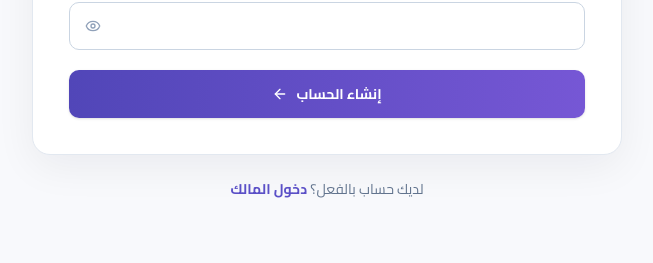
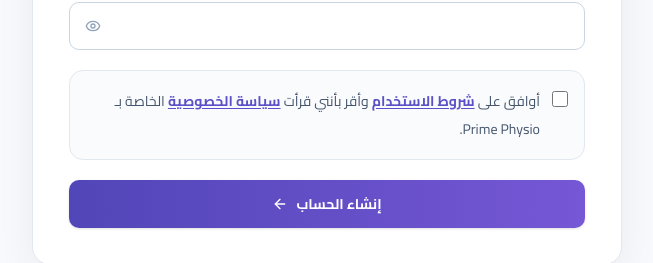
Before and after one commit to ahmedsalamaahmed28-a11y/Prime-Physio, a Next.js app: page /signup in a window 1280 px wide. Shown: the part 804-1067 px from the top of the page, without its empty margins (313-966 px from the left). Built offline with nearby package versions, Linux system fonts and the light colour scheme; no server answers.

Commit message:
feat(signup): require acceptance of terms and privacy policy

```diff
--- a/src/app/signup/page.tsx
+++ b/src/app/signup/page.tsx
@@ -89,6 +89,7 @@ function SignupPageContent() {
   const [loading, setLoading] = useState(false);
   const [error, setError] = useState("");
   const [notice, setNotice] = useState("");
+  const [acceptedLegal, setAcceptedLegal] = useState(false);
 
   const cleanEmail = useMemo(() => email.trim().toLowerCase(), [email]);
   const cleanPhone = useMemo(() => {
@@ -125,6 +126,10 @@ function SignupPageContent() {
   const requestCode = async () => {
     setError("");
     setNotice("");
+    if (!acceptedLegal) {
+      setError(isRtl ? "يجب الموافقة على شروط الاستخدام وسياسة الخصوصية للمتابعة." : "You must accept the Terms of Use and Privacy Policy to continue.");
+      return;
+    }
     if (!firstName.trim() || !lastName.trim() || !cleanEmail || !cleanPhone) {
       setError(isRtl ? "يرجى إدخال الاسم الأول واسم العائلة والبريد الإلكتروني ورقم الموبايل." : "Please enter your first name, last name, email and mobile number.");
       return;
@@ -183,7 +188,7 @@ function SignupPageContent() {
       const response = await fetch("/api/auth/verify-email", {
         method: "POST",
         headers: { "Content-Type": "application/json" },
-        body: JSON.stringify({ email: cleanEmail, phone: cleanPhone, code, name: fullName, password }),
+        body: JSON.stringify({ email: cleanEmail, phone: cleanPhone, code, name: fullName, password, acceptedLegal }),
       });
       const data = await response.json().catch(() => ({}));
       if (!response.ok) throw new Error(data.error || (isRtl ? "تعذر تفعيل الحساب." : "Could not activate the account."));
@@ -272,6 +277,10 @@ function SignupPageContent() {
                   </ul>
                 </div>
                 <div><div className="mb-2 flex items-center gap-2"><label className="text-sm font-semibold text-slate-700">{isRtl ? "تأكيد كلمة المرور" : "Confirm password"} <span className="text-red-500">*</span></label></div><div className="relative"><input type={showConfirmPassword ? "text" : "password"} autoComplete="new-password" required value={confirmPassword} onChange={(e) => setConfirmPassword(e.target.value)} className={inputClass + (isRtl ? " pl-12" : " pr-12")} /><button type="button" onClick={() => setShowConfirmPassword(!showConfirmPassword)} aria-label={isRtl ? "إظهار تأكيد كلمة المرور" : "Show confirm password"} className={"absolute top-1/2 -translate-y-1/2 p-2 text-slate-400 " + (isRtl ? "left-2" : "right-2")}>{showConfirmPassword ? <EyeOff className="h-4 w-4" /> : <Eye className="h-4 w-4" />}</button></div></div>
+                <label className="flex cursor-pointer items-start gap-3 rounded-xl border border-slate-200 bg-slate-50/70 p-4 text-sm leading-7 text-slate-600 transition hover:border-[#5B50C7]/40">
+                  <input type="checkbox" checked={acceptedLegal} onChange={(e) => setAcceptedLegal(e.target.checked)} required className="mt-1 h-4 w-4 shrink-0 accent-[#5B50C7]" />
+                  <span>{isRtl ? <>أوافق على <Link href="/terms" target="_blank" className="font-bold text-[#5B50C7] underline underline-offset-2">شروط الاستخدام</Link> وأقر بأنني قرأت <Link href="/privacy" target="_blank" className="font-bold text-[#5B50C7] underline underline-offset-2">سياسة الخصوصية</Link> الخاصة بـ Prime Physio.</> : <>I agree to the <Link href="/terms" target="_blank" className="font-bold text-[#5B50C7] underline underline-offset-2">Terms of Use</Link> and acknowledge that I have read the Prime Physio <Link href="/privacy" target="_blank" className="font-bold text-[#5B50C7] underline underline-offset-2">Privacy Policy</Link>.</>}</span>
+                </label>
                 <button type="submit" disabled={loading} className="flex h-12 w-full items-center justify-center gap-2 rounded-lg bg-gradient-to-r from-[#5146B8] to-[#7657D5] px-5 text-sm font-bold text-white shadow-sm transition hover:brightness-105 disabled:cursor-not-allowed disabled:opacity-60">{loading ? <Loader size={18} /> : <>{isRtl ? "إنشاء الحساب" : "Create account"} {isRtl ? <ArrowLeft className="h-4 w-4" /> : <ArrowRight className="h-4 w-4" />}</>}</button>
               </form>
             ) : (
```
